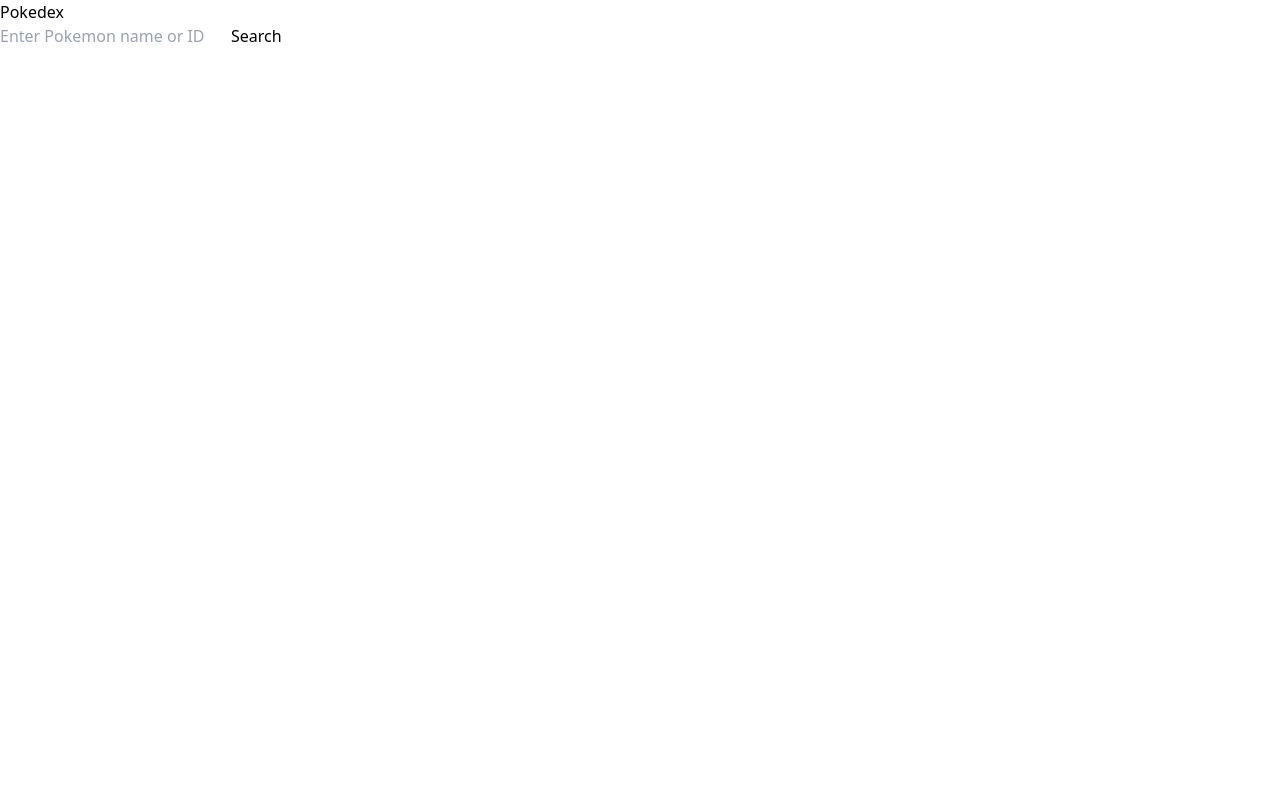
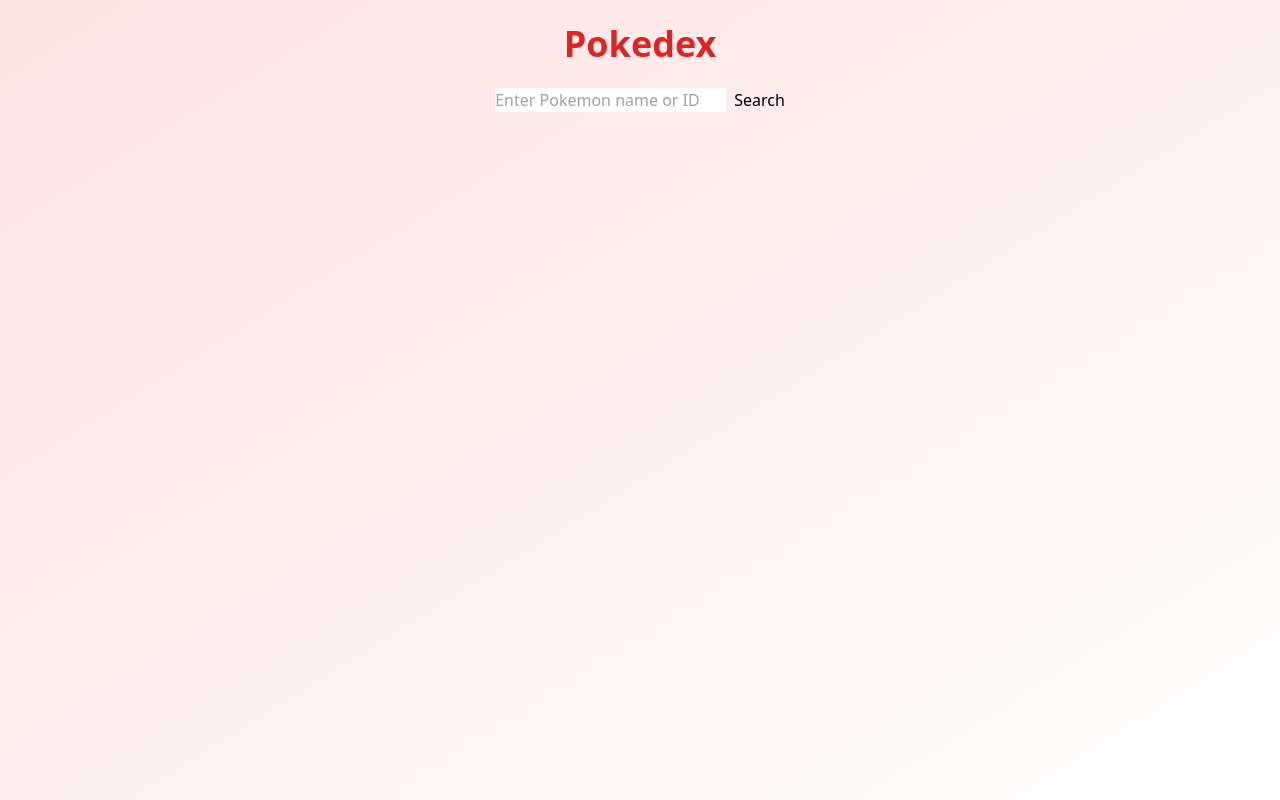
Before and after one commit to codebreaker09/pokiDex, a React (Vite) app: page / in a window 1280 px wide. Built offline with nearby package versions, Linux system fonts and the light colour scheme.

Commit message:
background

```diff
--- a/src/App.jsx
+++ b/src/App.jsx
@@ -17,19 +17,22 @@
       })
       .catch((err) => {
         console.error(err, 'Error');
+        setPokemon(null);
       });
   };
 
   return (
-    <div>
-      <h1>Pokedex</h1>
-      <input
+    <div className='min-h-screen bg-gradient-to-br from-red-100 to-white flex flex-col items-center p-6 font-sans'>
+      <h1 className='text-4xl font-bold text-red-600 mb-6'>Pokedex</h1>
+      <div className='flex gap-2 mb-8'>
+        <input
         type='text'
         placeholder='Enter Pokemon name or ID'
         value={search}
         onChange={(e) => setSearch(e.target.value)}
       />
       <button onClick={handleSearch}>Search</button>
+      </div>
 
       {pokemon && (
         <div>
```
